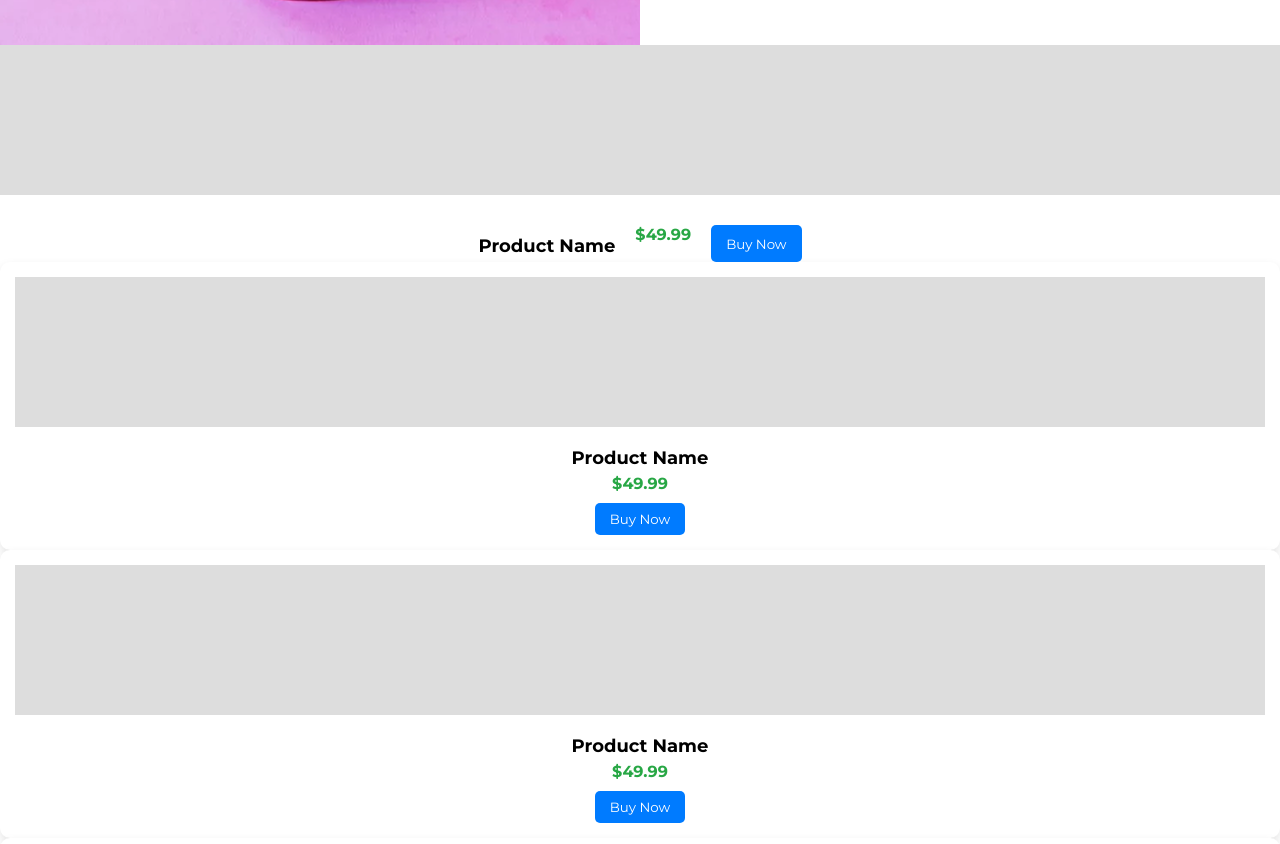
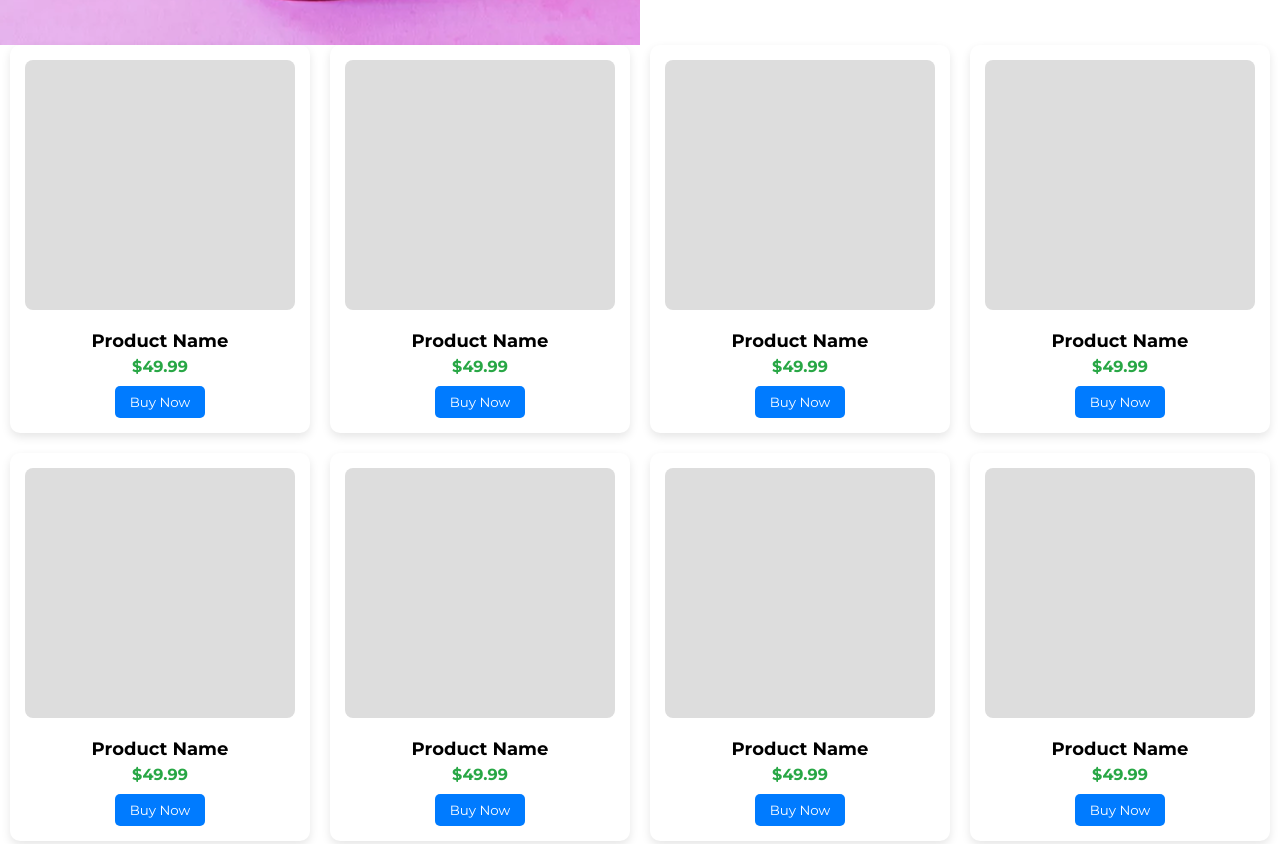
Before and after one commit to hirwa-arnaud/CUPCAKES, a plain HTML site: page index.html in a window 1280 px wide. Shown: the part 755-1599 px from the top of the page. Drawn offline with Linux system fonts and the light colour scheme.

Commit message:
updated both files well

```diff
--- a/index.html
+++ b/index.html
@@ -34,14 +34,19 @@
             </div>
         </div>
     </header>
-    <main>
-
-  <div class="container">
+<main>
+     <div class="container">
+    <!-- 16 product cards (4x4 layout) -->
+    <!-- Just copy/paste or loop in JS for more products -->
+    <!-- 1 -->
+    <div class="card">
       <div class="product-image"></div>
       <div class="product-name">Product Name</div>
       <div class="product-price">$49.99</div>
       <button class="buy-btn">Buy Now</button>
     </div>
+
+    <!-- 2 to 16 (repeat same card) -->
     <div class="card"><div class="product-image"></div><div class="product-name">Product Name</div><div class="product-price">$49.99</div><button class="buy-btn">Buy Now</button></div>
     <div class="card"><div class="product-image"></div><div class="product-name">Product Name</div><div class="product-price">$49.99</div><button class="buy-btn">Buy Now</button></div>
     <div class="card"><div class="product-image"></div><div class="product-name">Product Name</div><div class="product-price">$49.99</div><button class="buy-btn">Buy Now</button></div>
@@ -58,6 +63,6 @@
     <div class="card"><div class="product-image"></div><div class="product-name">Product Name</div><div class="product-price">$49.99</div><button class="buy-btn">Buy Now</button></div>
     <div class="card"><div class="product-image"></div><div class="product-name">Product Name</div><div class="product-price">$49.99</div><button class="buy-btn">Buy Now</button></div>
   </div>
-    </main>
+</main>
 </body>
 </html>
--- a/styles.css
+++ b/styles.css
@@ -94,15 +94,17 @@ align-items: center;
 
     .product-image {
       width: 100%;
-      height: 150px;
+      height: 250px; /* Increased height */
       background-color: #ddd;
       margin-bottom: 10px;
+      border-radius: 8px;
     }
 
     .product-name {
       font-size: 18px;
       margin: 10px 0 5px;
       font-weight: bold;
+      text-align: center;
     }
 
     .product-price {
```
